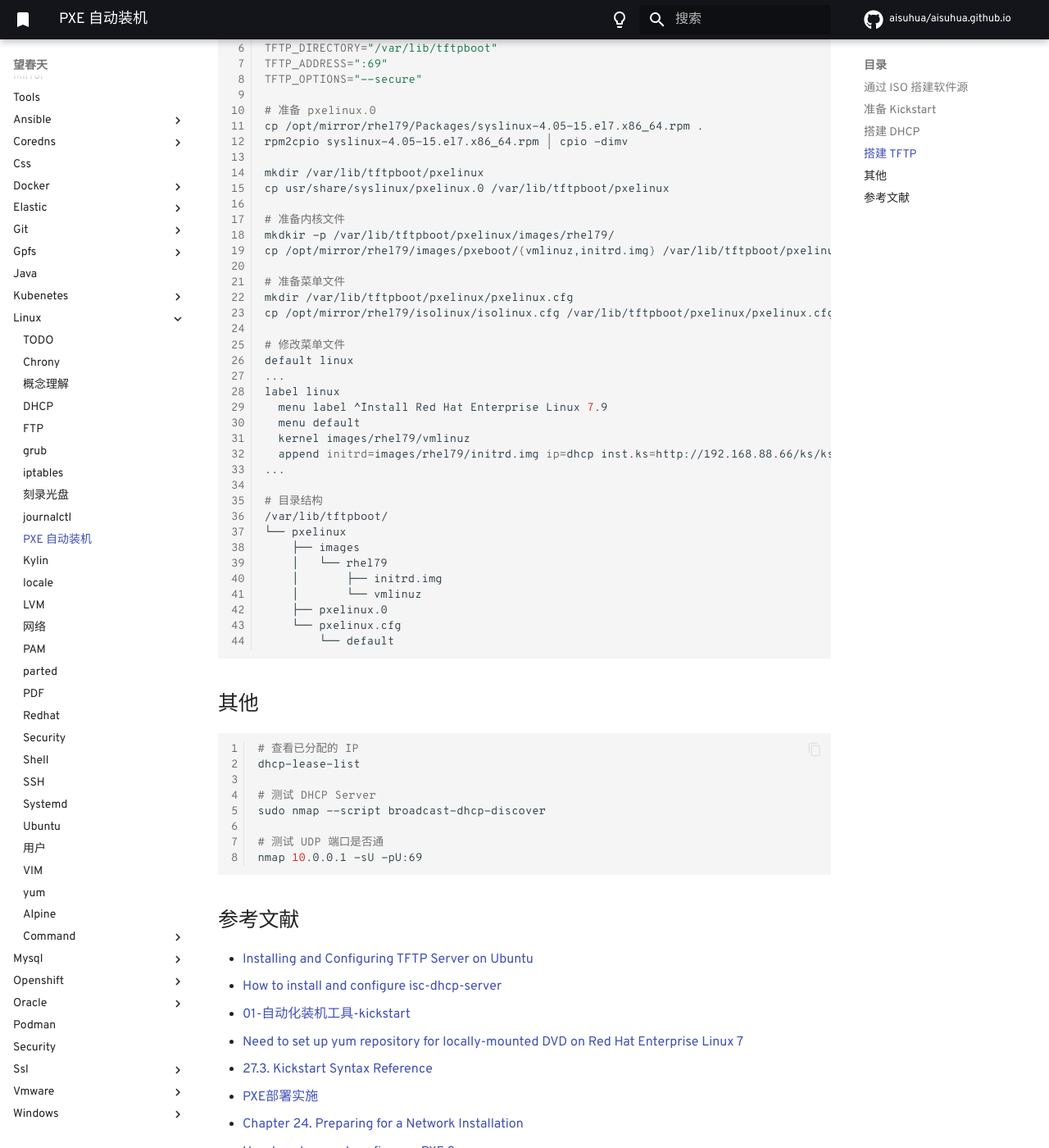
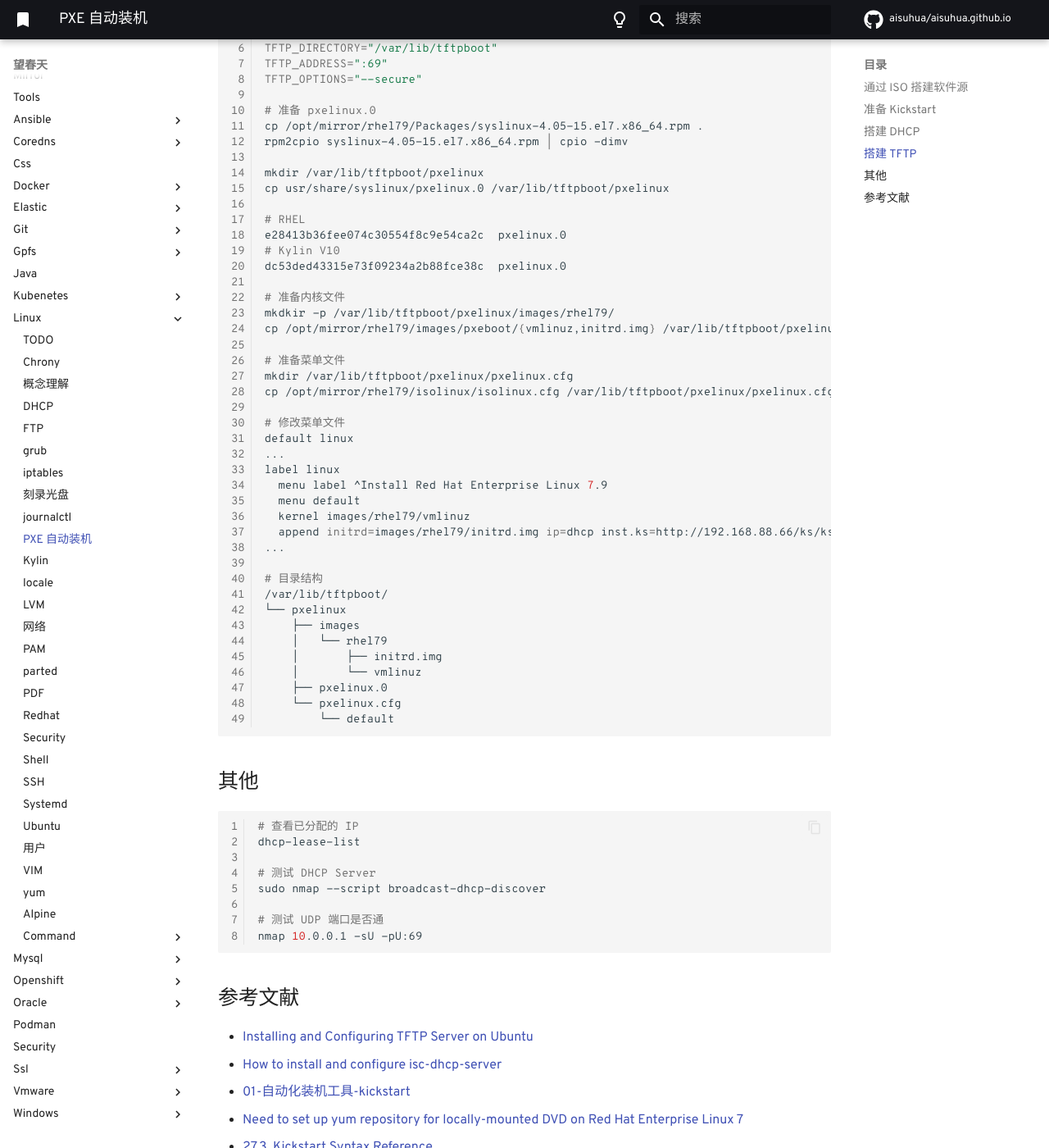
Before and after one commit to aisuhua/aisuhua.github.io, an MkDocs documentation site: the page built from docs/linux/kickstart.md, in a window 1280 px wide and 1400 px high, scrolled down 1022 px. Shown: the whole window at 82% size. Built offline with MkDocs 1.6.1 and Material for MkDocs 9.7.7, drawn with Linux system fonts in a browser that asks for light colours; comment, search, counter and statistics services are not loaded.

Commit message:
kylin.md

```diff
--- a/docs/linux/kickstart.md
+++ b/docs/linux/kickstart.md
@@ -54,6 +54,11 @@ rpm2cpio syslinux-4.05-15.el7.x86_64.rpm | cpio -dimv
 
 mkdir /var/lib/tftpboot/pxelinux
 cp usr/share/syslinux/pxelinux.0 /var/lib/tftpboot/pxelinux
+
+# RHEL
+e28413b36fee074c30554f8c9e54ca2c  pxelinux.0
+# Kylin V10
+dc53ded43315e73f09234a2b88fce38c  pxelinux.0
 
 # 准备内核文件
 mkdkir -p /var/lib/tftpboot/pxelinux/images/rhel79/
```
